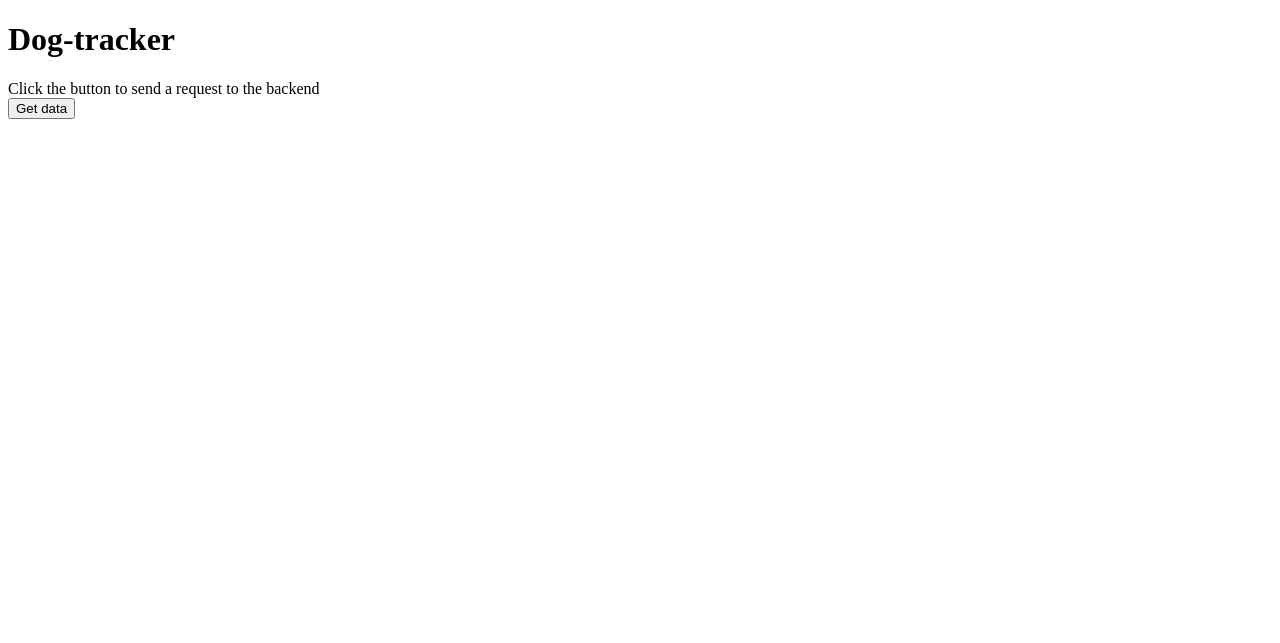
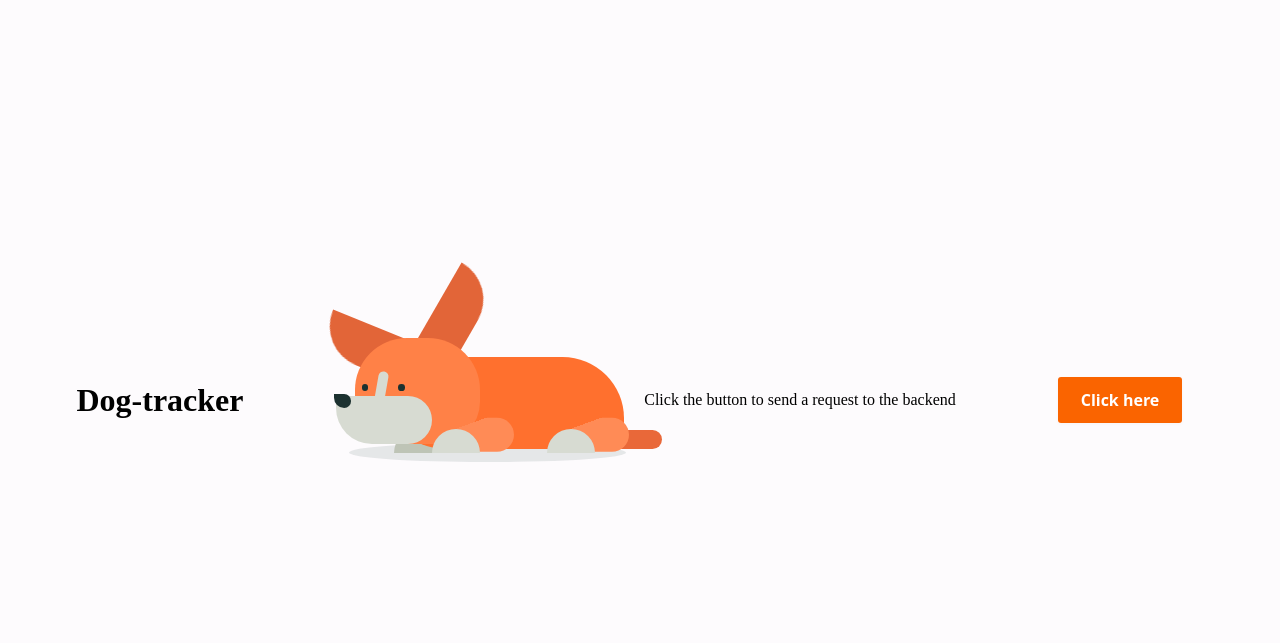
Before and after one commit to fatjonfreskina/Dog-Tracker, a website: page public/index.html in a window 1280 px wide. Drawn offline with Linux system fonts and the light colour scheme.

Commit message:
Workiiiinggit add .

```diff
--- /dev/null
+++ b/public/Style/button.css
@@ -0,0 +1,44 @@
+.button-5 {
+    align-items: center;
+    background-clip: padding-box;
+    background-color: #fa6400;
+    border: 1px solid transparent;
+    border-radius: .25rem;
+    box-shadow: rgba(0, 0, 0, 0.02) 0 1px 3px 0;
+    box-sizing: border-box;
+    color: #fff;
+    cursor: pointer;
+    display: inline-flex;
+    font-family: system-ui,-apple-system,system-ui,"Helvetica Neue",Helvetica,Arial,sans-serif;
+    font-size: 16px;
+    font-weight: 600;
+    justify-content: center;
+    line-height: 1.25;
+    margin: 0;
+    min-height: 3rem;
+    padding: calc(.875rem - 1px) calc(1.5rem - 1px);
+    position: relative;
+    text-decoration: none;
+    transition: all 250ms;
+    user-select: none;
+    -webkit-user-select: none;
+    touch-action: manipulation;
+    vertical-align: baseline;
+    width: auto;
+  }
+
+  .button-5:hover,
+  .button-5:focus {
+    background-color: #fb8332;
+    box-shadow: rgba(0, 0, 0, 0.1) 0 4px 12px;
+  }
+
+  .button-5:hover {
+    transform: translateY(-1px);
+  }
+
+  .button-5:active {
+    background-color: #c85000;
+    box-shadow: rgba(0, 0, 0, .06) 0 2px 4px;
+    transform: translateY(0);
+  }
--- /dev/null
+++ b/public/Style/dog.css
@@ -0,0 +1,294 @@
+*, *::after, *::before {
+    margin: 0;
+    padding: 0;
+    box-sizing: border-box;
+    user-select: none; }
+
+    .header {
+        padding: 60px;
+        text-align: center;
+        background: #ff8b56;
+        color: white;
+        font-size: 20px;
+        }
+
+  /* Generic */
+  body {
+    width: 100%;
+    height: 100vh;
+    display: flex;
+    justify-content: center;
+    align-items: center;
+    background-color: #FDFBFD; }
+
+  .main {
+    position: relative;
+    width: 37.5vmax;
+    height: 37.5vmax;
+    display: flex;
+    justify-content: center;
+    align-items: center; }
+
+  .leg {
+    position: absolute;
+    bottom: 0;
+    width: 3vmax;
+    height: 4.125vmax; }
+
+  .paw {
+    position: absolute;
+    bottom: 0;
+    left: 0;
+    width: 3.75vmax;
+    height: 1.875vmax;
+    overflow: hidden; }
+    .paw::before {
+      content: '';
+      position: absolute;
+      width: 3.75vmax;
+      height: 3.75vmax;
+      border-radius: 50%; }
+
+  .top {
+    position: absolute;
+    bottom: 0;
+    left: 0.75vmax;
+    height: 4.5vmax;
+    width: 2.625vmax;
+    border-top-left-radius: 1.425vmax;
+    border-top-right-radius: 1.425vmax;
+    transform-origin: bottom right;
+    transform: rotateZ(90deg) translateX(-0.1vmax) translateY(1.5vmax);
+    z-index: -1;
+    background-image: linear-gradient(70deg, transparent 20%, #ff8b56 20%); }
+
+  .dog {
+    position: relative;
+    width: 22.5vmax;
+    height: 8.25vmax; }
+    .dog::before {
+      content: '';
+      position: absolute;
+      bottom: -0.75vmax;
+      right: -0.15vmax;
+      width: 100%;
+      height: 1.5vmax;
+      background-color: rgba(28, 49, 48, 0.1);
+      border-radius: 50%;
+      z-index: -1000;
+      animation: shadow 10s cubic-bezier(0.3, 0.41, 0.18, 1.01) infinite; }
+    .dog__head {
+      position: absolute;
+      left: 1.5vmax;
+      bottom: 0;
+      width: 9.75vmax;
+      height: 8.25vmax;
+      border-top-left-radius: 4.05vmax;
+      border-top-right-radius: 4.05vmax;
+      border-bottom-right-radius: 3.3vmax;
+      border-bottom-left-radius: 3.3vmax;
+      background-color: #FF8147;
+      animation: head 10s cubic-bezier(0.3, 0.41, 0.18, 1.01) infinite; }
+    .dog__head-c {
+      position: absolute;
+      left: 1.5vmax;
+      bottom: 0;
+      width: 9.75vmax;
+      height: 8.25vmax;
+      animation: head 10s cubic-bezier(0.3, 0.41, 0.18, 1.01) infinite;
+      z-index: -1; }
+    .dog__snout {
+      position: absolute;
+      left: -1.5vmax;
+      bottom: 0;
+      width: 7.5vmax;
+      height: 3.75vmax;
+      border-top-right-radius: 3vmax;
+      border-bottom-right-radius: 3vmax;
+      border-bottom-left-radius: 4.5vmax;
+      background-color: #D7DBD2;
+      animation: snout 10s cubic-bezier(0.3, 0.41, 0.18, 1.01) infinite; }
+      .dog__snout::before {
+        content: '';
+        position: absolute;
+        left: -0.1125vmax;
+        top: -0.15vmax;
+        width: 1.875vmax;
+        height: 1.125vmax;
+        border-top-right-radius: 3vmax;
+        border-bottom-right-radius: 3vmax;
+        border-bottom-left-radius: 4.5vmax;
+        background-color: #1C3130;
+        animation: snout-b 10s cubic-bezier(0.3, 0.41, 0.18, 1.01) infinite; }
+    .dog__nose {
+      position: absolute;
+      top: -1.95vmax;
+      left: 40%;
+      width: 0.75vmax;
+      height: 2.4vmax;
+      border-radius: 0.525vmax;
+      transform-origin: bottom;
+      transform: rotateZ(10deg);
+      background-color: #D7DBD2; }
+    .dog__eye-l, .dog__eye-r {
+      position: absolute;
+      top: -0.9vmax;
+      width: 0.675vmax;
+      height: 0.375vmax;
+      border-radius: 50%;
+      background-color: #1C3130;
+      animation: eye 10s cubic-bezier(0.3, 0.41, 0.18, 1.01) infinite; }
+    .dog__eye-l {
+      left: 27%; }
+    .dog__eye-r {
+      left: 65%; }
+    .dog__ear-l, .dog__ear-r {
+      position: absolute;
+      width: 10.5vmax;
+      height: 3.375vmax;
+      border-top-left-radius: 0vmax;
+      border-top-right-radius: 0vmax;
+      border-bottom-right-radius: 3.3vmax;
+      border-bottom-left-radius: 3.3vmax;
+      background-color: #E26538; }
+    .dog__ear-l {
+      top: 1.5vmax;
+      left: 6vmax;
+      transform-origin: bottom left;
+      transform: rotateZ(-50deg);
+      z-index: -1;
+      animation: ear-l 10s cubic-bezier(0.3, 0.41, 0.18, 1.01) infinite; }
+    .dog__ear-r {
+      top: 1.5vmax;
+      right: 3vmax;
+      transform-origin: bottom right;
+      transform: rotateZ(20deg);
+      z-index: -2;
+      animation: ear-r 10s cubic-bezier(0.3, 0.41, 0.18, 1.01) infinite; }
+    .dog__body {
+      display: flex;
+      justify-content: center;
+      align-items: flex-end;
+      position: absolute;
+      bottom: 0.3vmax;
+      left: 3.75vmax;
+      width: 18.75vmax;
+      height: 7.2vmax;
+      border-top-left-radius: 3vmax;
+      border-top-right-radius: 6vmax;
+      border-bottom-right-radius: 1.5vmax;
+      border-bottom-left-radius: 6vmax;
+      background-color: #ff702e;
+      z-index: -2;
+      animation: body 10s cubic-bezier(0.3, 0.41, 0.18, 1.01) infinite; }
+    .dog__tail {
+      position: absolute;
+      right: -3vmax;
+      height: 1.5vmax;
+      width: 4.5vmax;
+      background-color: #E96839;
+      border-radius: 1.5vmax; }
+    .dog__paws {
+      position: absolute;
+      bottom: 0;
+      left: 7.5vmax;
+      width: 12vmax;
+      height: 3vmax; }
+    .dog__bl-leg {
+      left: -3vmax;
+      z-index: -10; }
+    .dog__bl-paw::before {
+      background-color: #bec4b6; }
+    .dog__bl-top {
+      background-image: linear-gradient(80deg, transparent 20%, #E96839 20%); }
+    .dog__fl-leg {
+      z-index: 10; }
+    .dog__fl-leg {
+      left: 0; }
+    .dog__fl-paw::before {
+      background-color: #D7DBD2; }
+    .dog__fr-leg {
+      right: 0; }
+    .dog__fr-paw::before {
+      background-color: #D7DBD2; }
+
+  /*==============================*/
+  @keyframes head {
+    0%, 10%, 20%, 26%, 28%, 90%, 100% {
+      height: 8.25vmax;
+      bottom: 0;
+      transform-origin: bottom right;
+      transform: rotateZ(0); }
+    5%, 15%, 22%, 24%, 30% {
+      height: 8.1vmax; }
+    32%, 50% {
+      height: 8.25vmax; }
+    55%, 60% {
+      bottom: 0.75vmax;
+      transform-origin: bottom right;
+      transform: rotateZ(0); }
+    70%, 80% {
+      bottom: 0.75vmax;
+      transform-origin: bottom right;
+      transform: rotateZ(10deg); } }
+
+  @keyframes body {
+    0%, 10%, 20%, 26%, 28%, 32%, 100% {
+      height: 7.2vmax; }
+    5%, 15%, 22%, 24%, 30% {
+      height: 7.05vmax; } }
+
+  @keyframes ear-l {
+    0%, 10%, 20%, 26%, 28%, 82%, 100% {
+      transform: rotateZ(-50deg); }
+    5%, 15%, 22%, 24% {
+      transform: rotateZ(-48deg); }
+    30%, 31% {
+      transform: rotateZ(-30deg); }
+    32%, 80% {
+      transform: rotateZ(-60deg); } }
+
+  @keyframes ear-r {
+    0%, 10%, 20%, 26%, 28% {
+      transform: rotateZ(20deg); }
+    5%, 15%, 22%, 24% {
+      transform: rotateZ(18deg); }
+    30%, 31% {
+      transform: rotateZ(10deg); }
+    32% {
+      transform: rotateZ(25deg); } }
+
+  @keyframes snout {
+    0%, 10%, 20%, 26%, 28%, 82%, 100% {
+      height: 3.75vmax; }
+    5%, 15%, 22%, 24% {
+      height: 3.45vmax; } }
+
+  @keyframes snout-b {
+    0%, 10%, 20%, 26%, 28%, 98%, 100% {
+      width: 1.875vmax; }
+    5%, 15%, 22%, 24% {
+      width: 1.8vmax; }
+    34%, 98% {
+      width: 1.275vmax; } }
+
+  @keyframes shadow {
+    0%, 10%, 20%, 26%, 28%, 30%, 84%, 100% {
+      width: 99%; }
+    5%, 15%, 22%, 24% {
+      width: 101%; }
+    34%, 81% {
+      width: 96%; } }
+
+  @keyframes eye {
+    0%, 30% {
+      width: 0.675vmax;
+      height: 0.3vmax; }
+    32%, 59%, 90%, 100% {
+      width: 0.525vmax;
+      height: 0.525vmax;
+      transform: translateY(0); }
+    60%, 75% {
+      transform: translateY(-0.3vmax); }
+    80%, 85% {
+      transform: translateY(0.15vmax); } }
--- a/public/index.html
+++ b/public/index.html
@@ -2,26 +2,65 @@
 <html lang="en">
 
 <head>
+
     <meta charset="UTF-8">
     <meta http-equiv="X-UA-Compatible" content="IE=edge">
     <meta name="viewport" content="width=device-width, initial-scale=1.0">
     <title>Document</title>
+    <link rel="stylesheet" type="text/css" href="Style/button.css" />
+    <link rel="stylesheet" type="text/css" href="Style/dog.css" />
+
 </head>
 
 <body>
 
     <!-- Elements -->
-
-    <div class="header">
+    <div class="main">
         <h1>Dog-tracker</h1>
     </div>
+    <!-- Dog -->
+    <div class="main">
+        <div class="dog">
+          <div class="dog__paws">
+            <div class="dog__bl-leg leg">
+              <div class="dog__bl-paw paw"></div>
+              <div class="dog__bl-top top"></div>
+            </div>
+            <div class="dog__fl-leg leg">
+              <div class="dog__fl-paw paw"></div>
+              <div class="dog__fl-top top"></div>
+            </div>
+            <div class="dog__fr-leg leg">
+              <div class="dog__fr-paw paw"></div>
+              <div class="dog__fr-top top"></div>
+            </div>
+          </div>
+          <div class="dog__body">
+            <div class="dog__tail"></div>
+          </div>
+          <div class="dog__head">
+            <div class="dog__snout">
+              <div class="dog__nose"></div>
+              <div class="dog__eyes">
+                <div class="dog__eye-l"></div>
+                <div class="dog__eye-r"></div>
+              </div>
+            </div>
+          </div>
+          <div class="dog__head-c">
+            <div class="dog__ear-l"></div>
+            <div class="dog__ear-r"></div>
+          </div>
+        </div>
+      </div>
+    <!-- /Dog -->
 
-    <div>
+    <div class="main">
         <p1 id = "text">Click the button to send a request to the backend</p1>
     </div>
 
-    <div>
-        <button id="getData">Get data</button>
+    <div class="main">
+        <button id = "getData" class="button-5" role="button">Click here</button>
     </div>
 
     <!-- Javascript -->
@@ -40,7 +79,7 @@
             })
             console.log(res)
             var data = await res.json();
-            text.innerHTML = "Heart of the dog: " + data.heartrate + "; Timestamp: " + data.timestamp;
+            text.innerHTML = "Heartrate: " + data.heartrate + "; Timestamp: " + data.timestamp;
         }
     </script>
 </body>
```
